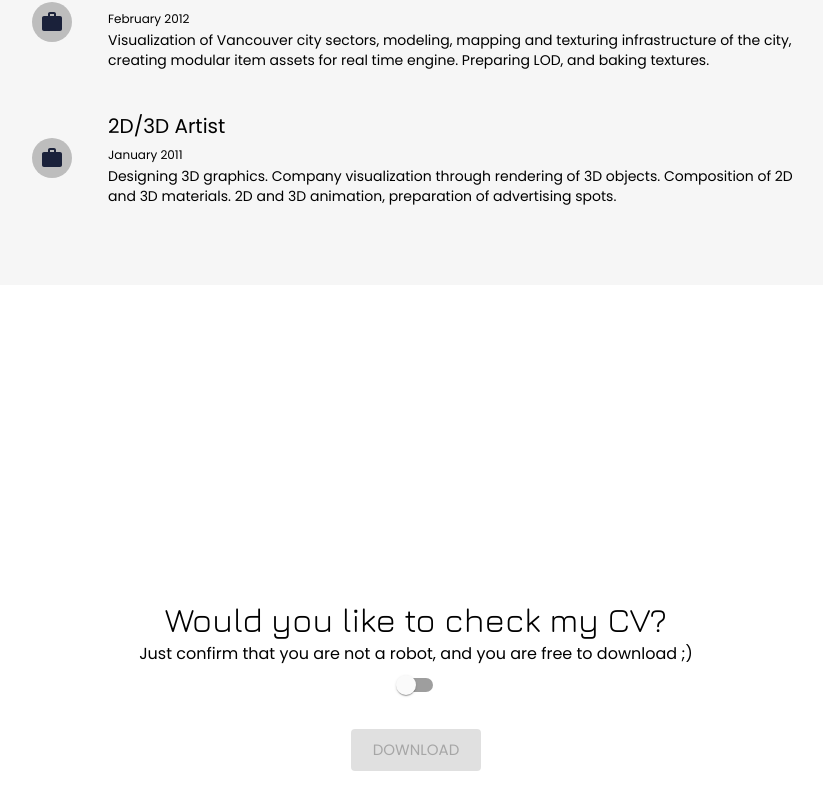
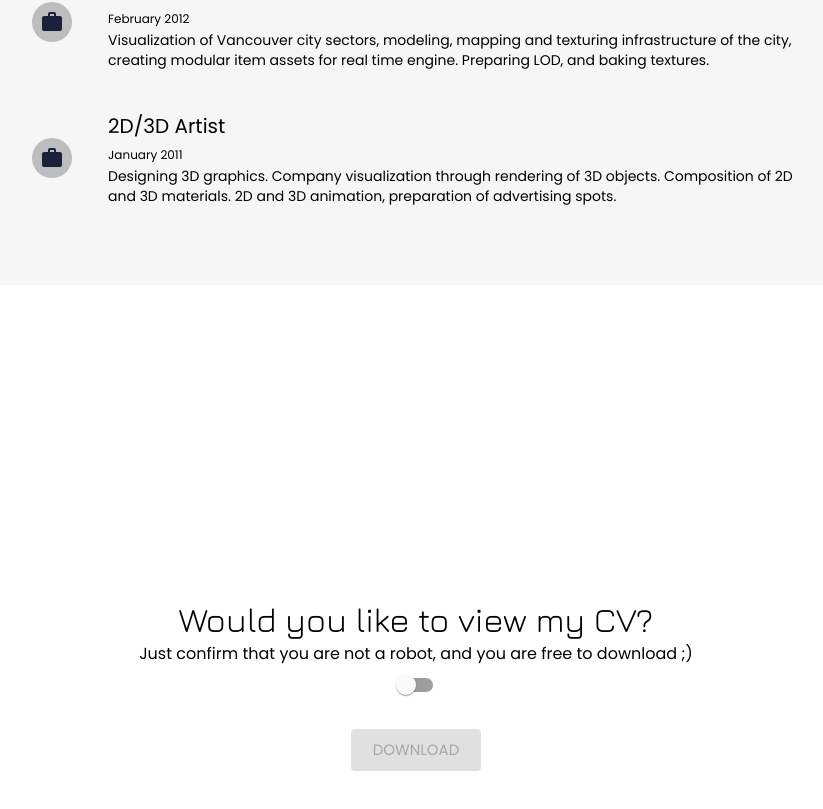
Before and after one commit to Ampex/cvCard, a React (Create React App) app: page / in a window 1280 px wide. Shown: the part 2115-2924 px from the top of the page, without its empty margins (224-1047 px from the left). Built offline with nearby package versions, Linux system fonts and the light colour scheme.

Commit message:
readme update

```diff
--- a/src/components/Footer.js
+++ b/src/components/Footer.js
@@ -6,7 +6,7 @@ export default function Footer() {
   return (
     <React.Fragment>
       <div>
-        <Typography variant='h4'>Would you like to check my CV?</Typography>
+        <Typography variant='h4'>Would you like to view my CV?</Typography>
         <Typography variant='inherit'>{`Just confirm that you are not a robot, and you are free to download ;)`}</Typography>
         <Switch onChange={() => setCheck(!isCheck)} value={isCheck} />
         <Button
```
Also changed, not shown: 1 other file (tests, documents, lock files or other folders).
